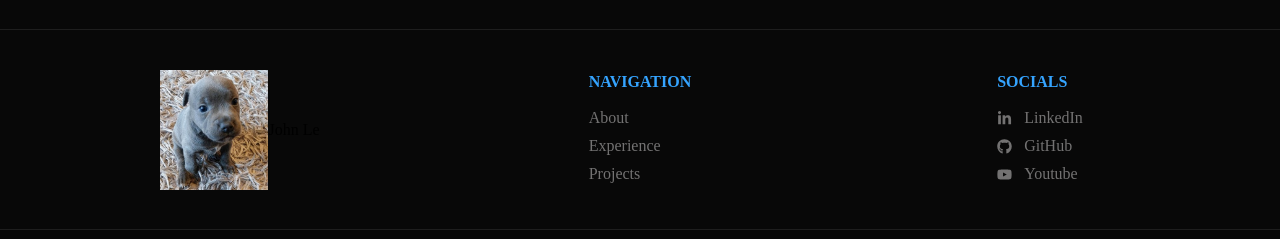
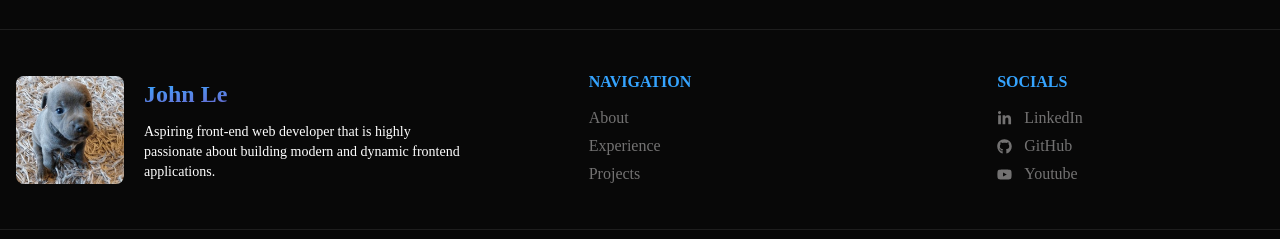
Before and after one commit to Primalpancake92/John-Le-React, a React app: page /John/About in a window 1280 px wide. Shown: the part 2451-2690 px from the top of the page. Built offline with nearby package versions, Linux system fonts and the light colour scheme; the HTML template or start-up script is replaced by a standard one; a web font is replaced by a local one.

Commit message:
Completed footer commit.
Things to add:
- Need to add the skills and experience section.
- Add animations and elements for the Hero
- Rewrite the custom hooks

```diff
--- a/src/components/Footer/Summary/Summary.jsx
+++ b/src/components/Footer/Summary/Summary.jsx
@@ -2,14 +2,20 @@ import puppyImg from "../../../assets/images/hq720.jpg";
 
 function Summary({ puppy=puppyImg }) {
     return (
-        <div className="relative flex justify-center items-center">
-            <div className="relative w-27 h-30">
-                <img src={puppy} className="w-27 h-30 object-cover"/>
+        <div className="relative flex justify-center items-center gap-5">
+            <div className="relative w-27 h-27">
+                <img src={puppy} className="w-27 h-27 object-cover rounded-lg"/>
             </div>
             <div className="relative flex flex-col justify-center">
-                <name className="relative ">
+                <name className="relative bg-clip-text text-transparent
+                bg-linear-to-br from-(--secondary-color)
+                from-10% to-(--tertiary-color) text-2xl font-bold mb-3">
                     John Le
                 </name>
+                <p className="relative text-sm text-white w-80">
+                    Aspiring front-end web developer that is highly passionate
+                    about building modern and dynamic frontend applications.
+                </p>
             </div>
         </div>
     );
--- a/src/pages/About/About.jsx
+++ b/src/pages/About/About.jsx
@@ -10,7 +10,7 @@ function AboutSection({ children }) {
         <section className="flex flex-row items-center justify-center
         h-[calc(100vh-80px)]">
             <div className="flex flex-row mb-20 items-center justify-center
-            gap-25">
+            gap-25 z-10">
                 {children}
             </div>
         </section>
@@ -63,21 +63,21 @@ function AboutDots() {
         {
             id: 1, className: `relative w-[0px] h-[0px] bg-[var(--tertiary-color)]
             top-[-15rem] left-[-30rem] rounded-full
-            shadow-[0px_0px_105px_75px_var(--tertiary-color)] z-[-5]`
+            shadow-[0px_0px_105px_75px_var(--tertiary-color)]`
         },
         {
             id: 2, className: `relative shadow-[0px_0px_75px_50px_var(--secondary-color)]
-            w-[0px] h-[0px] top-[-5rem] left-[30rem] rounded-full z-[-5]`
+            w-[0px] h-[0px] top-[-5rem] left-[30rem] rounded-full`
         },
         {
             id: 3, className: `relative w-[0px] h-[0px] top-[20rem]
             shadow-[0px_0px_75px_50px_var(--fourth-color)] left-[-5rem]
-            rounded-full z-[-5]`
+            rounded-full`
         }
     ]
 
     return (
-        <div className="absolute border border-white">
+        <div className="pointer-events-none absolute -z-10">
             {dotInfo.map((dot) =>
                 <div className={dot.className} key={dot.id}>
                 </div>
```
